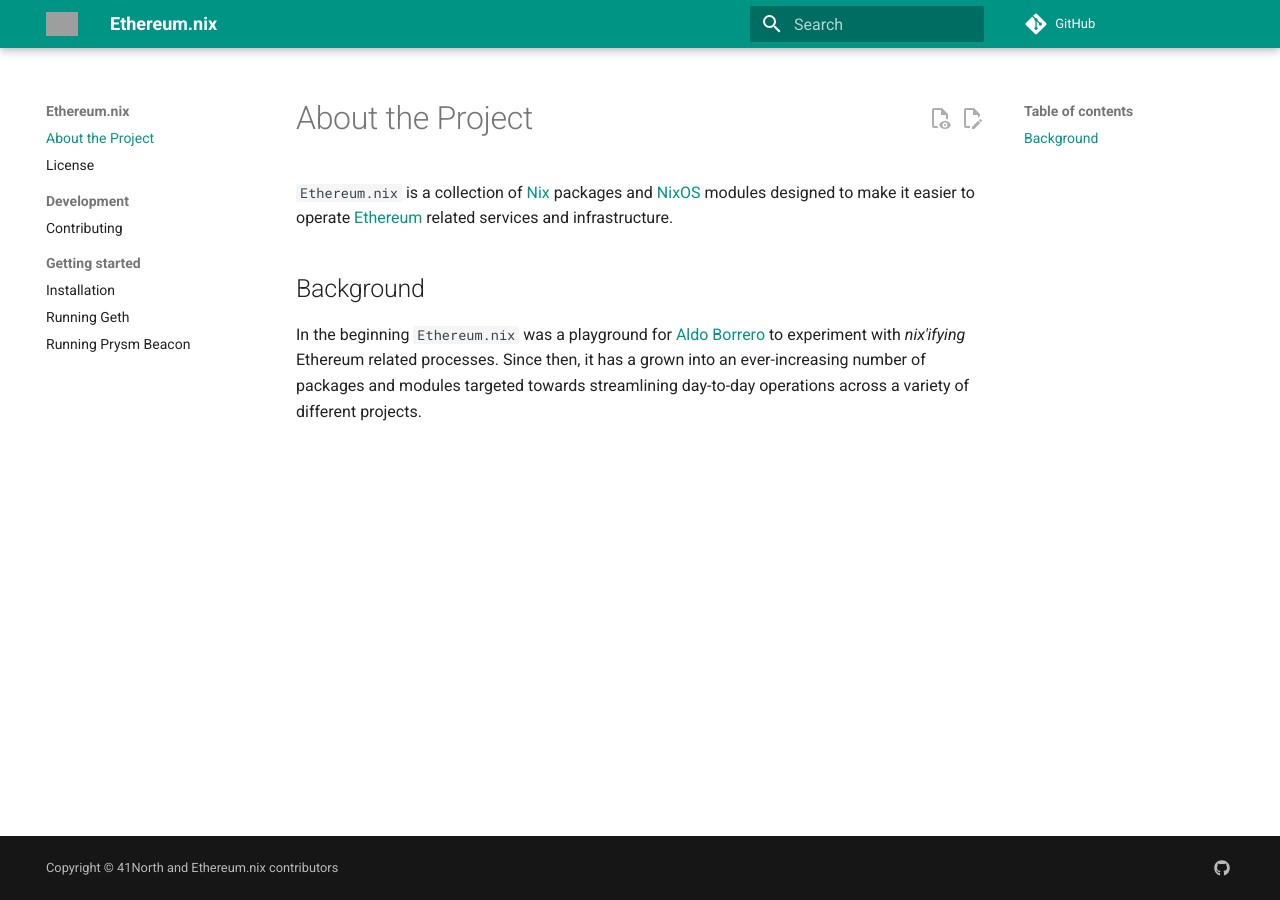
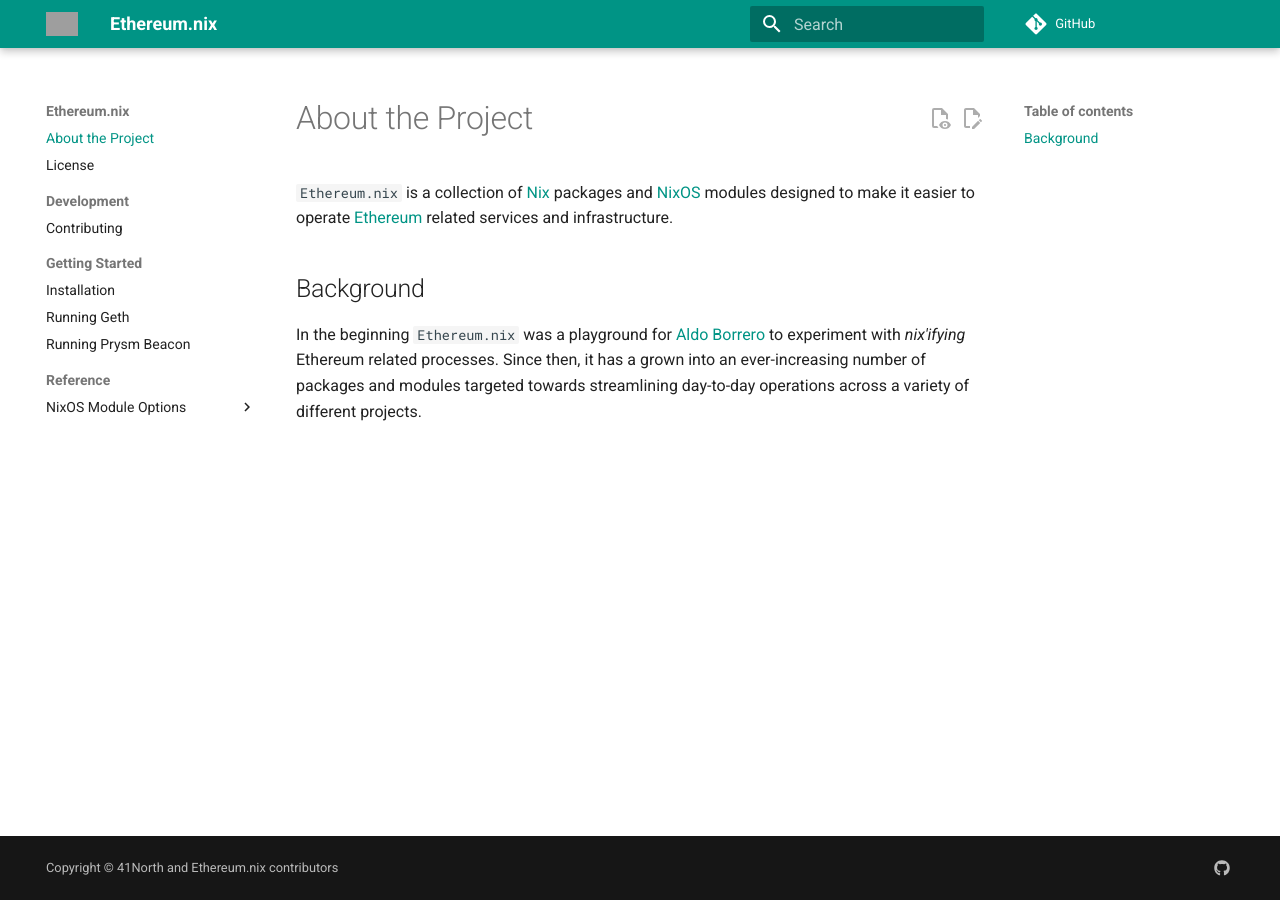
Before and after one commit to nix-community/ethereum.nix, an MkDocs documentation site: the page built from docs/index.md, in a window 1280 px wide. Built offline with MkDocs 1.6.1 and Material for MkDocs 9.7.7, drawn with Linux system fonts in a browser that asks for light colours; comment, search, counter and statistics services are not loaded; some of the changed lines change nothing that is shown; grey boxes are pictures that could not be loaded.

Commit message:
feat(doc): statically defined navigation

```diff
--- a/mkdocs.yml
+++ b/mkdocs.yml
@@ -57,6 +57,23 @@
   - pymdownx.snippets
   - pymdownx.superfences
 
+nav:
+  - index.md
+  - license.md
+  - Development:
+    - development/contributing.md
+  - Getting Started:
+    - getting-started/installation.md
+    - getting-started/running-geth.md
+    - getting-started/running-prysm-beacon.md
+  - Reference:
+      - NixOS Module Options:
+        - reference/module-options/erigon.md
+        - reference/module-options/geth.md
+        - reference/module-options/geth-bootnode.md
+        - reference/module-options/nethermind.md
+        - reference/module-options/prysm-beacon.md
+
 
 extra:
   homepage: https://nix-community.github.io/ethereum.nix
```
